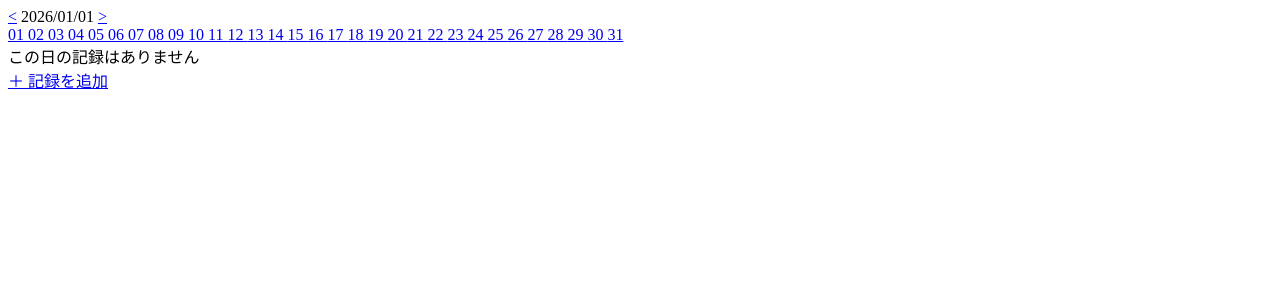
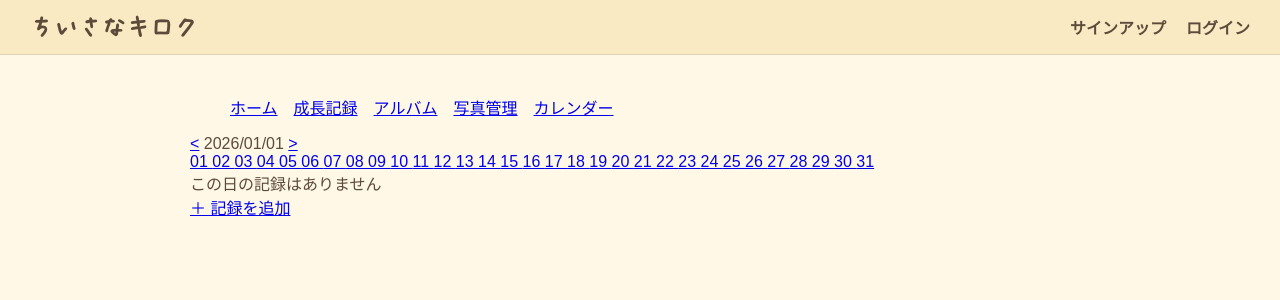
Before and after one commit to Kyounopopi/tiisanaproject, a Django app: page /currender/ in a window 1280 px wide. Shown: the top 300 px of the page. Run offline with Django 5.2, Linux system fonts and the light colour scheme; data that the repository does not hold is empty.

Commit message:
カレンダー画面の修正

```diff
--- a/tiisanaproject/calendarapp/templates/calendar/calendar.html
+++ b/tiisanaproject/calendarapp/templates/calendar/calendar.html
@@ -1,3 +1,12 @@
+{% extends "base.html" %}
+
+{% block title %}ちいさなキロク / ホーム{% endblock %}
+
+{% block contents %}
+<ul>
+  <a href="{% url 'kirokuapp:home' %}">ホーム</a>　<a href="{% url 'growthapp:growth' %}">成長記録</a>　<a href="{% url 'albumapp:album_list' %}">アルバム</a>　<a href="{% url 'kirokuapp:home' %}">写真管理</a>　<a href="{% url 'calendarapp:currender' %}">カレンダー</a>
+</ul>
+
 
 <div class="calendar-box">
 
@@ -29,15 +38,11 @@
     {% for record in records %}
       <div class="photo-card">
 
-        <div class="photo-image">
-          {% if record.image %}
-          <img src="{{ record.image.url }}" alt="">
-          {% else %}
-          <div class="photo-image empty-image">
-            <span class="no-photo">画像なし</span>
-          </div>
-          {% endif %}
-        </div>
+        {% if record.image %}
+        <img src="{{ record.image.url }}" alt="">
+        {% else %}
+        <p>画像なし</p>
+        {% endif %}
 
         <div class="photo-comment">
           <a href="{% url 'calendarapp:edit_comment' record.id %}">
@@ -63,10 +68,9 @@
        class="add-record-button">
        ＋ 記録を追加
       </a>
-
-
-
     </div>
   {% endif %}
 
 </div>
+
+{% endblock %}
```
Also changed, not shown: tiisanaproject/calendarapp/views.py (line endings or trailing spaces).
